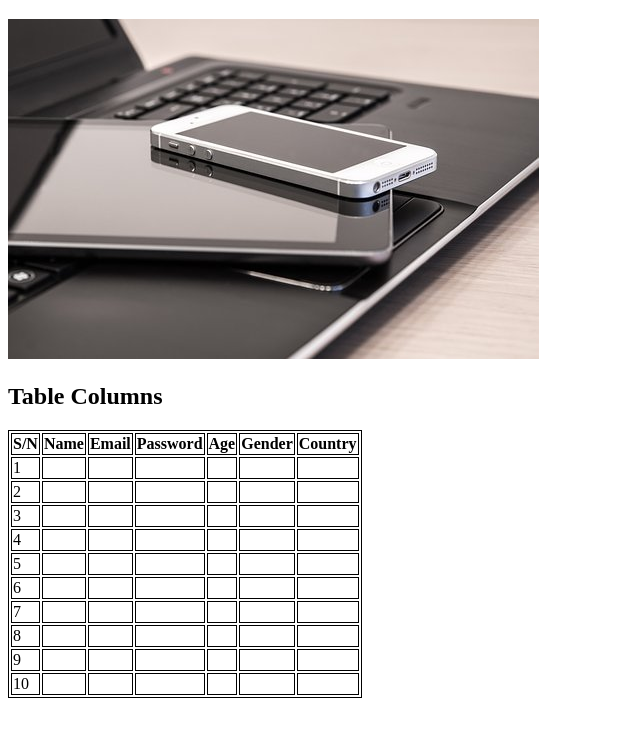
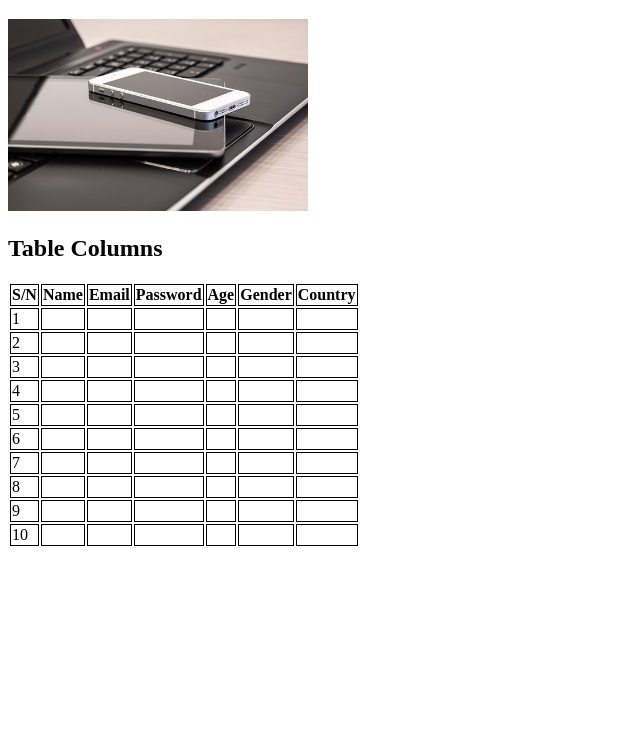
Before and after one commit to ishaq15/html-assignment2, a plain HTML site: page index.html in a window 1280 px wide. Shown: the part 61-798 px from the top of the page, without its empty margins (0-640 px from the left). Drawn offline with Linux system fonts and the light colour scheme.

Commit message:
updated index.html

```diff
--- a/index.html
+++ b/index.html
@@ -1,17 +1,15 @@
 <!DOCTYPE html>
 <html lang="en">
   <style>
-    table,
     th,
     td {
       border: 1px solid black;
-      height: auto;
-      width: 50px;
+
     }
 
     image {
-      width: 1px;
-      height: 15px;
+      width: 200px;
+      height: 500px;
     }
   </style>
   <head>
@@ -23,11 +21,11 @@
   <body>
     <h1>Assignment 2</h1>
     <a href="https:ismobilevtu.com" target="blank">
-      <img src="tools/doc/sample/tech.jpg" alt=""
+      <img style="width: 300px;" src="tools/doc/sample/tech.jpg" alt=""
     /></a>
 
     <h2>Table Columns</h2>
-    <table>
+    <table style="width: 15px;">
       <tr>
         <th>S/N</th>
         <th>Name</th>
```
